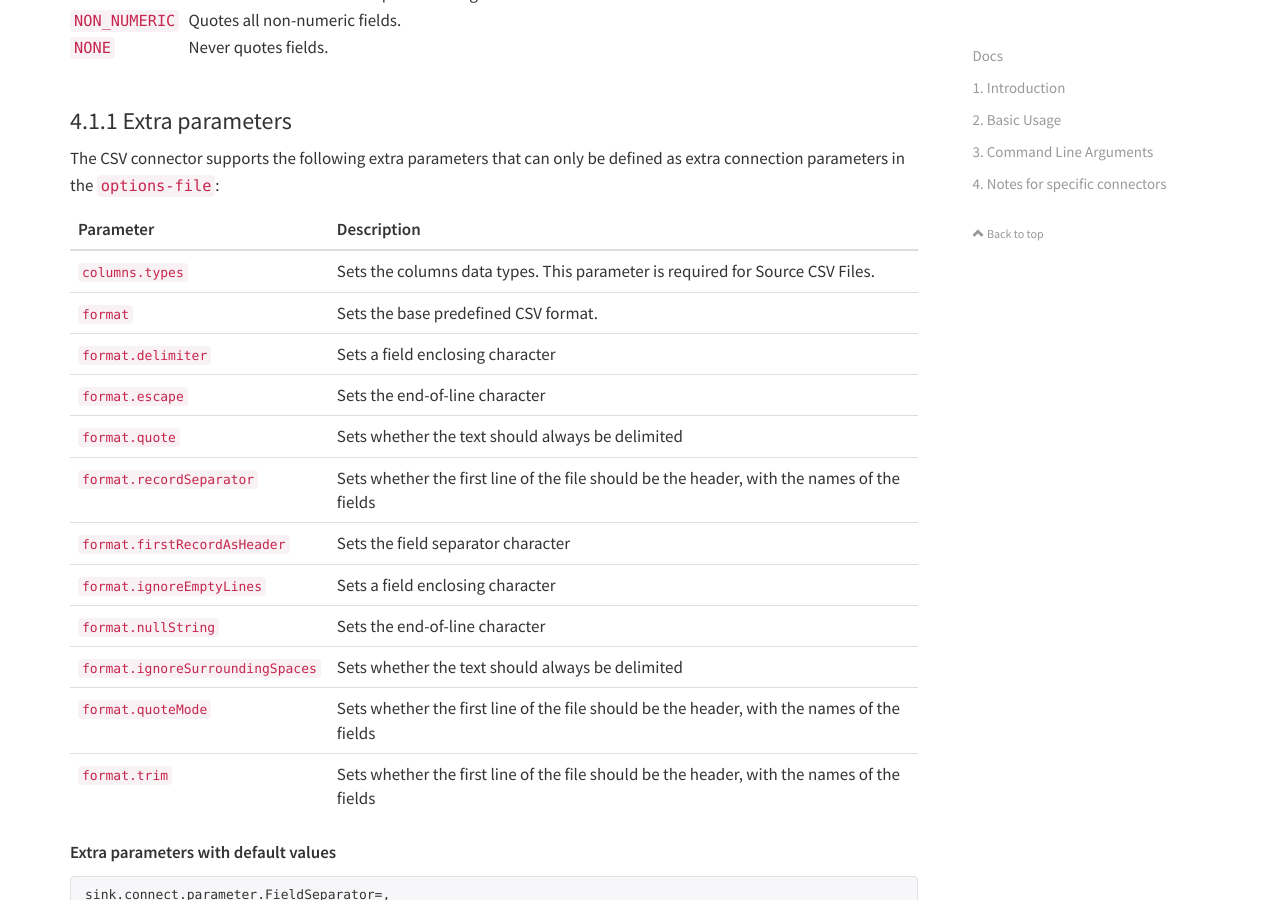
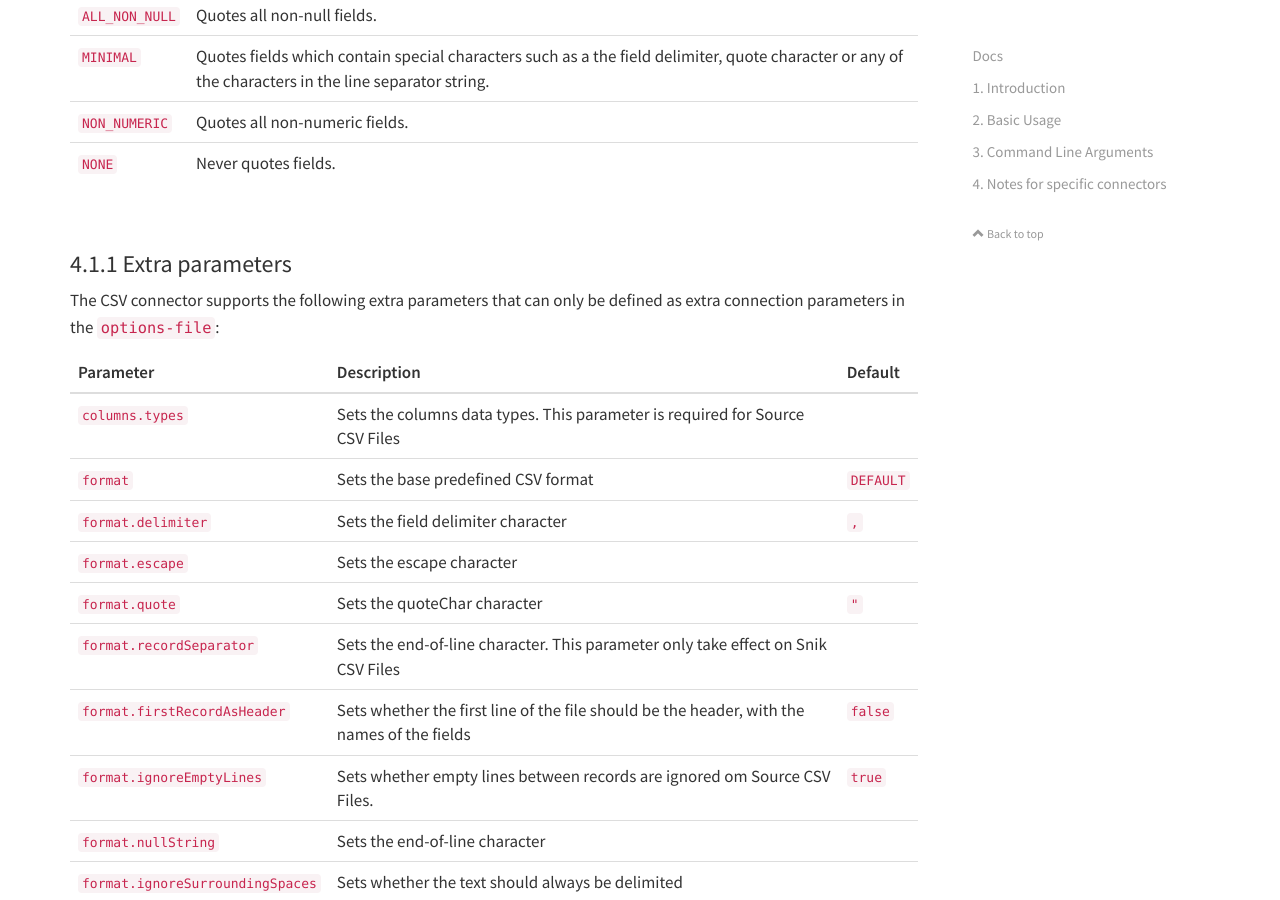
Before and after one commit to osalvador/ReplicaDB, a Jekyll site: the page built from docs/docs.md, in a window 1280 px wide and 900 px high, scrolled down 13526 px. Built offline with Jekyll 4.4.1, drawn with Linux system fonts in a browser that asks for light colours; nearby versions of some CDN libraries; comment, search, counter and statistics services are not loaded; our own code applies the rules of GitHub Pages for plain Markdown files; some of the changed text lies outside the part shown.

Commit message:
Update docs.md

````diff
--- a/docs/docs.md
+++ b/docs/docs.md
@@ -21,18 +21,6 @@
     - [Custom Boolean Parser](#custom-boolean-parser)
     - [4.1.X Predefined CSV Formats](#41x-predefined-csv-formats)
       - [Available Predefined Formats](#available-predefined-formats)
-        - [DEFAULT](#default)
-        - [EXCEL](#excel)
-        - [INFORMIX_UNLOAD](#informixunload)
-        - [INFORMIX_UNLOAD_CSV](#informixunloadcsv)
-        - [MONGO_CSV](#mongocsv)
-        - [MONGODB_TSV](#mongodbtsv)
-        - [MYSQL](#mysql)
-        - [ORACLE](#oracle)
-        - [POSTGRESQL_CSV](#postgresqlcsv)
-        - [POSTGRESQL_TEXT](#postgresqltext)
-        - [RFC4180](#rfc4180)
-        - [TDF](#tdf)
     - [4.1.X Predefined Quote Modes](#41x-predefined-quote-modes)
     - [4.1.1 Extra parameters](#411-extra-parameters)
     - [4.1.2 Replication Mode](#412-replication-mode)
@@ -331,6 +319,8 @@
 
 CSV supported data Types Mapped to Java Types and the parser used:
 
+{:.table}
+
 | CSV Data Type | Java Type            | Parser |
 |---------------|----------------------| -- |
 | `VARCHAR`     | `String`               |  |
@@ -368,7 +358,7 @@
 
 #### Available Predefined Formats
 
-##### DEFAULT
+**DEFAULT**
 
 Standard Comma Separated Value format, as for RFC4180 but allowing empty lines.
 
@@ -381,7 +371,7 @@
     IgnoreEmptyLines=true
 ```
 
-##### EXCEL
+**EXCEL**
 
 The Microsoft Excel CSV format.
 
@@ -401,7 +391,7 @@
 > Note: This is currently like RFC4180 plus withAllowMissingColumnNames(true) and withIgnoreEmptyLines(false).
 
 
-##### INFORMIX_UNLOAD
+**INFORMIX_UNLOAD**
 
 Informix UNLOAD format used by the `UNLOAD TO file_name` operation.
 
@@ -416,7 +406,7 @@
     RecordSeparator=\n
 ```
 
-##### INFORMIX_UNLOAD_CSV
+**INFORMIX_UNLOAD_CSV**
 
 Informix CSV UNLOAD format used by the `UNLOAD TO file_name` operation (escaping is disabled.)
 
@@ -430,7 +420,7 @@
     RecordSeparator=\n
 ```
 
-##### MONGO_CSV
+**MONGO_CSV**
 
 MongoDB CSV format used by the `mongoexport` operation.
 
@@ -448,7 +438,7 @@
     SkipHeaderRecord=false
 ```
 
-##### MONGODB_TSV
+**MONGODB_TSV**
 
 Default MongoDB TSV format used by the `mongoexport` operation.
 
@@ -466,7 +456,7 @@
     SkipHeaderRecord=false
 ```
 
-##### MYSQL
+**MYSQL**
 
 Default MySQL format used by the `SELECT INTO OUTFILE` and `LOAD DATA INFILE` operations.
 
@@ -484,7 +474,7 @@
     QuoteMode=ALL_NON_NULL
 ```
 
-##### ORACLE
+**ORACLE**
 
 Default Oracle format used by the SQL*Loader utility.
 
@@ -502,7 +492,7 @@
     QuoteMode=MINIMAL
 ```
 
-##### POSTGRESQL_CSV
+**POSTGRESQL_CSV**
 
 Default PostgreSQL CSV format used by the `COPY` operation.
 
@@ -520,7 +510,7 @@
     QuoteMode=ALL_NON_NULL
 ```
 
-##### POSTGRESQL_TEXT
+**POSTGRESQL_TEXT**
 
 Default PostgreSQL text format used by the `COPY` operation.
 
@@ -538,7 +528,7 @@
     QuoteMode=ALL_NON_NULL
 ```
 
-##### RFC4180
+**RFC4180**
 
 The RFC-4180 format defined by [RFC-4180](https://tools.ietf.org/html/rfc4180).
 
@@ -552,7 +542,7 @@
 ```
 
 
-##### TDF
+**TDF**
 
 A tab delimited format.
 
@@ -570,6 +560,8 @@
 
 You can set a predefined quote mode reading or writting a CSV File as source or sink. To define a quote mode, set the `format.quoteMode` extra parameter to any of these available formats: `ALL`, `ALL_NON_NULL`, `MINIMAL`, `NON_NUMERIC`, `NONE`.
 
+{:.table}
+
 | Name           | Description                                                                                                                                          |
 |----------------|------------------------------------------------------------------------------------------------------------------------------------------------------|
 | `ALL`          | Quotes all fields.                                                                                                                                   |
@@ -586,20 +578,20 @@
 
 {:.table}
 
-| Parameter                        | Description                                                                                |
-|----------------------------------|--------------------------------------------------------------------------------------------|
-| `columns.types`                  | Sets the columns data types. This parameter is required for Source CSV Files.              |
-| `format`                         | Sets the base predefined CSV format.                                                         |
-| `format.delimiter`               | Sets a field enclosing character                                                            |
-| `format.escape`                  | Sets the end-of-line character                                                             |
-| `format.quote`                   | Sets whether the text should always be delimited                                           |
-| `format.recordSeparator`         | Sets whether the first line of the file should be the header, with the names of the fields    |
-| `format.firstRecordAsHeader`     | Sets the field separator character                                                           |
-| `format.ignoreEmptyLines`        | Sets a field enclosing character                                                            |
-| `format.nullString`              | Sets the end-of-line character                                                             |
-| `format.ignoreSurroundingSpaces` | Sets whether the text should always be delimited                                           |
-| `format.quoteMode`               | Sets whether the first line of the file should be the header, with the names of the fields
-| `format.trim`                    | Sets whether the first line of the file should be the header, with the names of the fields  |
+| Parameter                        | Description                                                                                | Default |
+|----------------------------------|--------------------------------------------------------------------------------------------| ------- |
+| `columns.types`                  | Sets the columns data types. This parameter is required for Source CSV Files              | |
+| `format`                         | Sets the base predefined CSV format                                                        | `DEFAULT` |
+| `format.delimiter`               | Sets the field delimiter character                                                          | `,`|
+| `format.escape`                  | Sets the escape character                                                                  | |
+| `format.quote`                   | Sets the quoteChar character                                                               | `"` |
+| `format.recordSeparator`         | Sets the end-of-line character. This parameter only take effect on Snik CSV Files         | |
+| `format.firstRecordAsHeader`      | Sets whether the first line of the file should be the header, with the names of the fields    | `false` |
+| `format.ignoreEmptyLines`        | Sets whether empty lines between records are ignored om Source CSV Files.                  | `true` |
+| `format.nullString`              | Sets the end-of-line character                                                             | |
+| `format.ignoreSurroundingSpaces` | Sets whether the text should always be delimited                                           | |
+| `format.quoteMode`               | Sets whether the first line of the file should be the header, with the names of the fields   | |
+| `format.trim`                    | Sets whether the first line of the file should be the header, with the names of the fields  | |
 
 **Extra parameters with default values**
 
````
